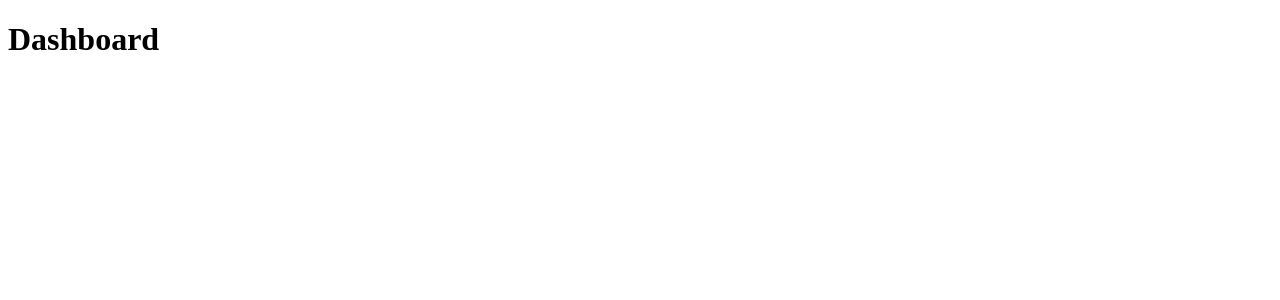
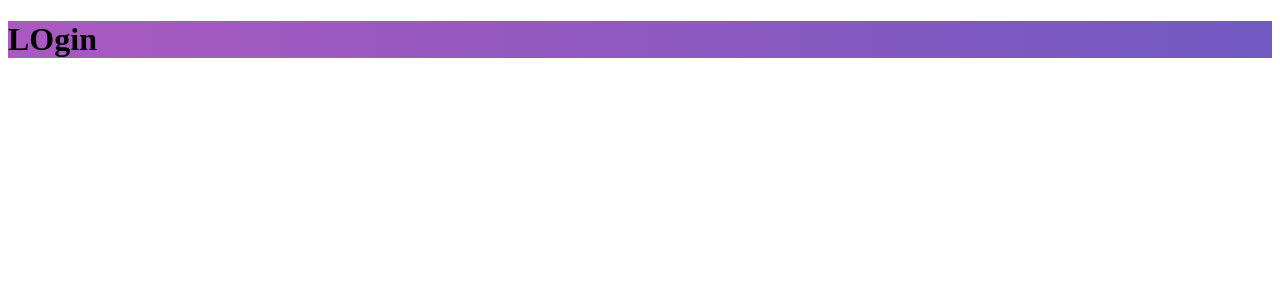
Before and after one commit to jonatasbr/gostack-gobarber-web, a React (Create React App) app: page / in a window 1280 px wide. Before the commit this address led to /dashboard. Shown: the top 300 px of the page. Built offline with nearby package versions, Linux system fonts and the light colour scheme; the HTML template or start-up script is replaced by a standard one.

Commit message:
layout de auth e default

```diff
--- a/package.json
+++ b/package.json
@@ -9,7 +9,8 @@
     "react-dom": "^16.9.0",
     "react-router-dom": "^5.0.1",
     "react-scripts": "3.1.1",
-    "reactotron-react-js": "^3.3.2"
+    "reactotron-react-js": "^3.3.2",
+    "styled-components": "^4.3.2"
   },
   "scripts": {
     "start": "react-scripts start",
--- /dev/null
+++ b/src/pages/_layouts/auth/index.js
@@ -0,0 +1,12 @@
+import React from 'react';
+import PropTypes from 'prop-types';
+
+import { Wrapper } from './styles';
+
+export default function AuthLayout({ children }) {
+  return <Wrapper>{children}</Wrapper>;
+}
+
+AuthLayout.propTypes = {
+  children: PropTypes.element.isRequired,
+};
--- /dev/null
+++ b/src/pages/_layouts/auth/styles.js
@@ -0,0 +1,6 @@
+import styled from 'styled-components';
+
+export const Wrapper = styled.div`
+  height: 100%;
+  background: linear-gradient(-90deg, #7159c1, #ab59c1);
+`;
--- /dev/null
+++ b/src/pages/_layouts/default/index.js
@@ -0,0 +1,12 @@
+import React from 'react';
+import PropTypes from 'prop-types';
+
+import { Wrapper } from './styles';
+
+export default function DefaultLayout({ children }) {
+  return <Wrapper>{children}</Wrapper>;
+}
+
+DefaultLayout.propTypes = {
+  children: PropTypes.element.isRequired,
+};
--- /dev/null
+++ b/src/pages/_layouts/default/styles.js
@@ -0,0 +1,6 @@
+import styled from 'styled-components';
+
+export const Wrapper = styled.div`
+  height: 100%;
+  background: #333;
+`;
--- a/src/routes/Route.js
+++ b/src/routes/Route.js
@@ -1,13 +1,16 @@
 import React from 'react';
 import PropTypes from 'prop-types';
 import { Route, Redirect } from 'react-router-dom';
+
+import AuthLayout from '../pages/_layouts/auth';
+import DefaultLayout from '../pages/_layouts/default';
 
 export default function RouteWrapper({
   component: Component,
   isPrivate,
   ...rest
 }) {
-  const signed = true;
+  const signed = false;
 
   if (!signed && isPrivate) {
     return <Redirect to="/" />;
@@ -17,7 +20,16 @@
     return <Redirect to="/dashboard" />;
   }
 
-  return <Route {...rest} component={Component} />;
+  const Layout = signed ? DefaultLayout : AuthLayout;
+
+  return (
+    <Route {...rest} render={props => (
+        <Layout>
+          <Component {...props} />
+        </Layout>
+      )}
+    />
+  );
 }
 
 RouteWrapper.propTypes = {
```
Also changed, not shown: 1 other file (tests, documents, lock files or other folders).
